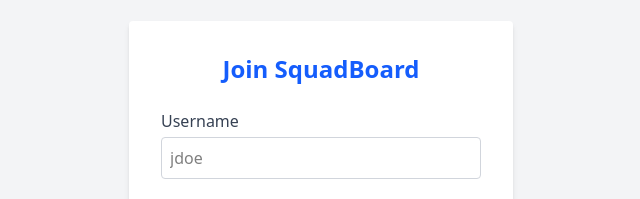
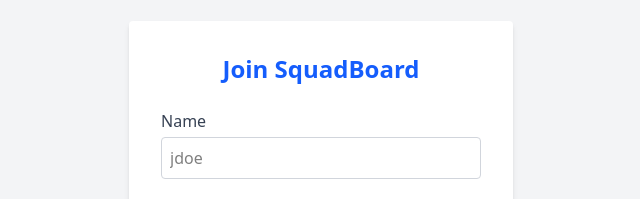
Before and after one commit to ajit-b-mali/SquadBoard, a React (Vite) app in the folder frontend/: page /register in a window 1280 px wide. Shown: the part 170-369 px from the top of the page, without its empty margins (319-959 px from the left). Built offline with nearby package versions, Linux system fonts and the light colour scheme.

Commit message:
frontend basic registration complete

```diff
--- a/frontend/src/pages/RegisterPage.jsx
+++ b/frontend/src/pages/RegisterPage.jsx
@@ -2,7 +2,7 @@
 
 export default function RegisterPage() {
     const [formData, setFormData] = useState({
-        username: '',
+        name: '',
         email: '',
         password: ''
     });
@@ -13,8 +13,10 @@
 
     async function handleSubmit(e) {
         e.preventDefault();
-        console.log(new FormData(e.target).json());
-        console.log('Submitting form data:', formData);
+
+        // handle registration logic here
+
+        console.log(formData);
     }
 
     return (
@@ -22,10 +24,10 @@
             <form onSubmit={handleSubmit} className='bg-white p-8 rounded shadow-md w-96 space-y-4'>
                 <h2 className='text-2xl font-bold mb-6 text-center text-blue-600'>Join SquadBoard</h2>
                 <div>
-                    <label htmlFor="user-name" className='block text-gray-700'>Username</label>
+                    <label htmlFor="user-name" className='block text-gray-700'>Name</label>
                     <input
                         type="text"
-                        name="username"
+                        name="name"
                         placeholder="jdoe"
                         onChange={handleChange}
                         required
```
